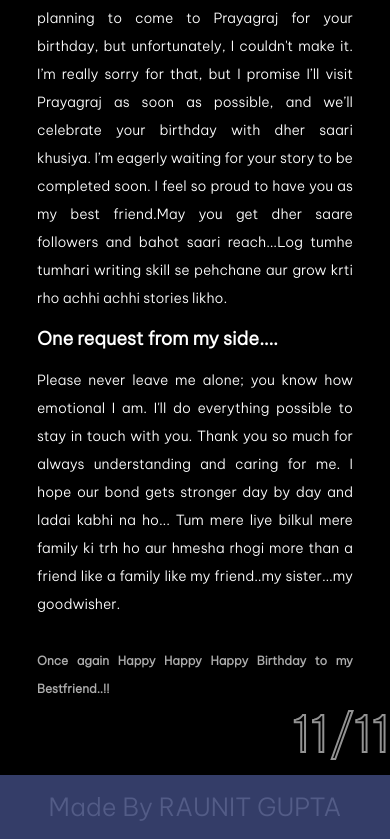
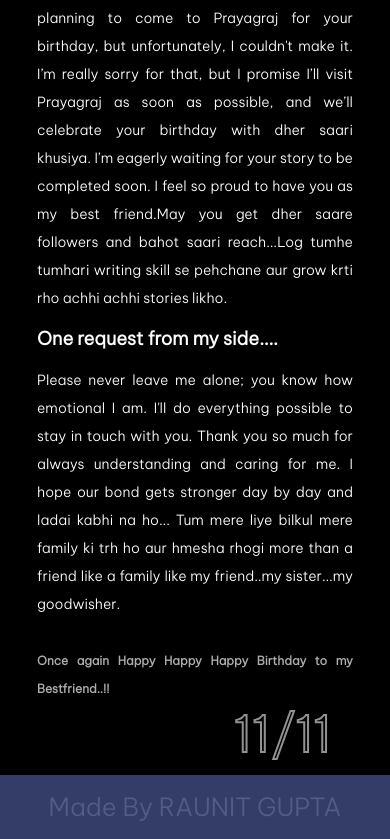
Before and after one commit to stalker-11/hbd, a plain HTML site: page index.html in a window 390 px wide. Shown: the part 2616-3455 px from the top of the page. Drawn offline with nearby package versions, Linux system fonts and the light colour scheme.

Commit message:
Update style.css

```diff
--- a/style.css
+++ b/style.css
@@ -637,7 +637,10 @@ body{
 
    /*faded text css*/
     .msg-fade-text{
-    font-size:50px;
+    display: flex;
+    position: relative;
+    font-size: 50px;
+    margin-left: 60%;
   }
 
 
```
